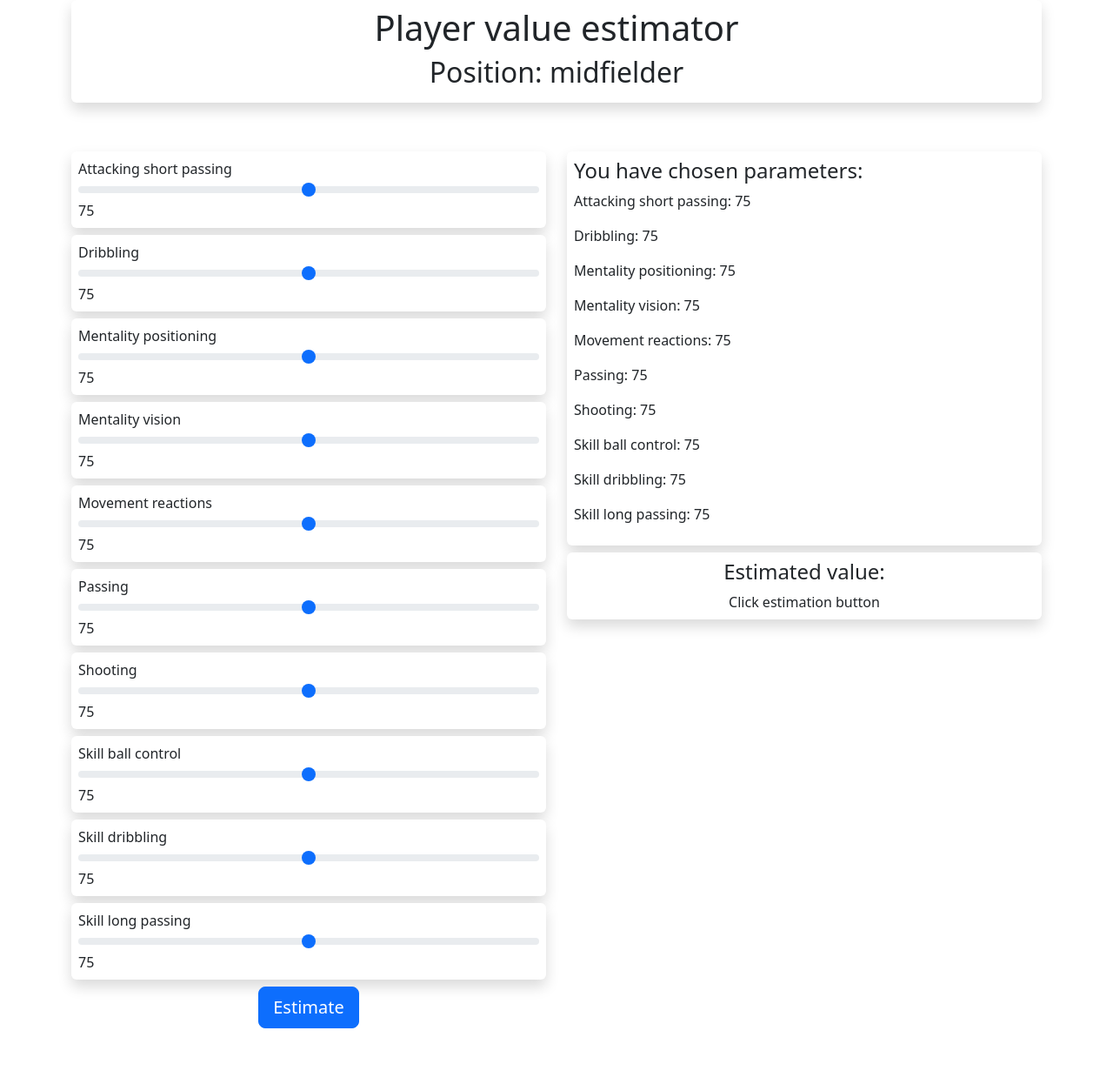
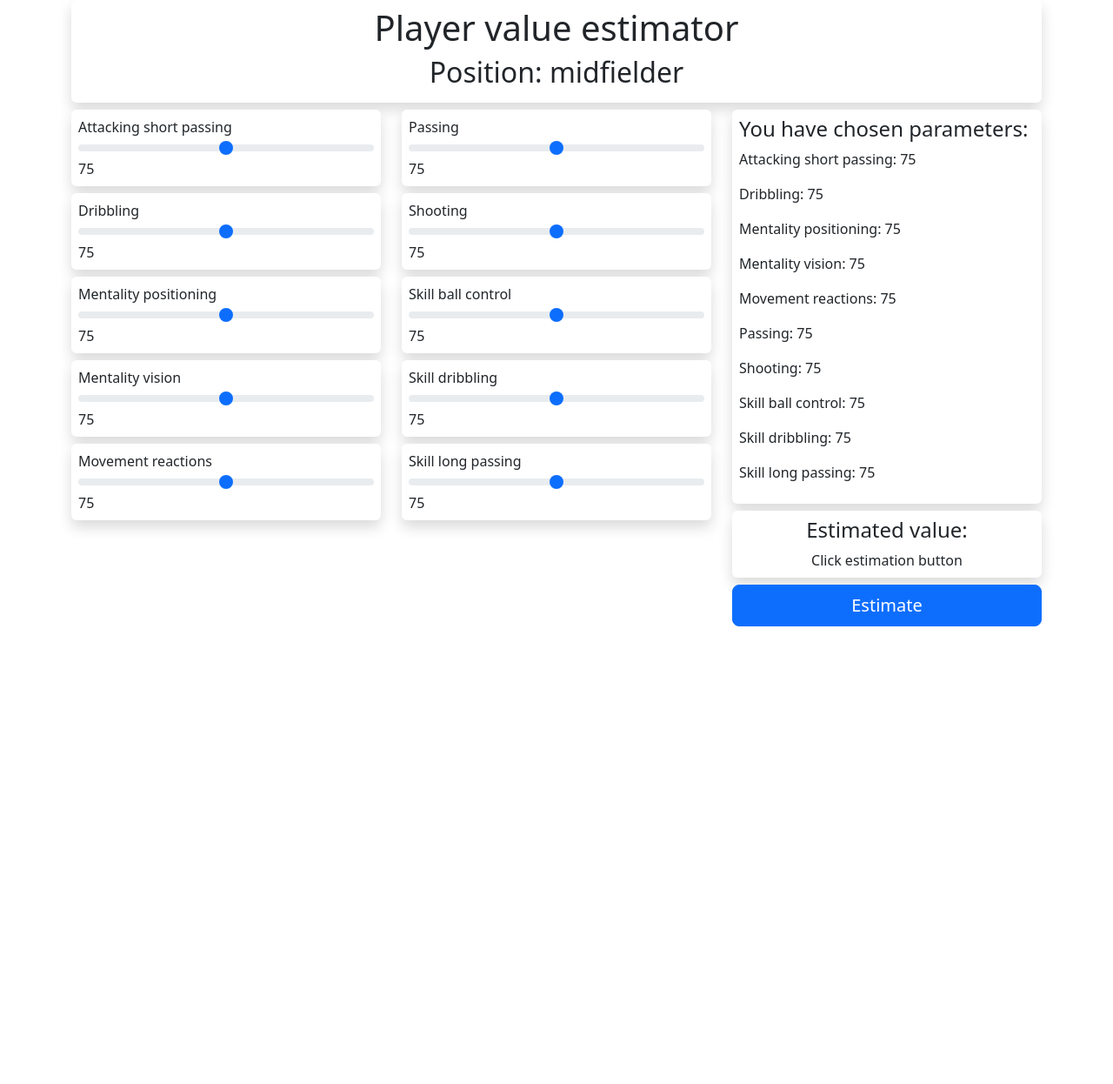
Before and after one commit to Arthemyst/Football_analysis, a Django app: page /midfielder_value_estimation/ in a window 1280 px wide. Shown: the part 120-1366 px from the top of the page at 87% size. After the commit the page ends 840 px from the top, so only its background shows below. Run offline with Django 3.2, Linux system fonts and the light colour scheme; parts of the project's set-up code (start-up, migrations or seed data) failed here and were passed over; some libraries are stand-ins or nearby versions.

Commit message:
Feat: Modification of midfielder value estimation page by changes in layout.

```diff
--- a/src/players/templates/players/midfielder_value_estimation.html
+++ b/src/players/templates/players/midfielder_value_estimation.html
@@ -6,12 +6,11 @@
         <h2>Position: midfielder</h2>
     </div>
 </center>
-<div class="row g-4 py-5 row-cols-1 row-cols-lg-2">
-
+<div class="flex row">
+    <div class="col-lg">
         <form method="post">
             {% csrf_token %}
 
-        <div class="column">
 
             <div class="item shadow p-2 mb-2 bg-body rounded">
                 Attacking short passing
@@ -19,12 +18,14 @@
                     oninput="showAmount_attacking_short_passing(this.value)" name="attacking_short_passing" />
                 <span id="attacking_short_passing">{{ attacking_short_passing }}</span>
             </div>
+
             <div class="item shadow p-2 mb-2 bg-body rounded">
                 Dribbling
                 <input type="range" class="form-range" value="{{ dribbling }}" min="50" max="100"
                     oninput="showAmount_dribbling(this.value)" name="dribbling" />
                 <span id="dribbling">{{ dribbling }}</span>
             </div>
+
             <div class="item shadow p-2 mb-2 bg-body rounded">
 
                 Mentality positioning
@@ -32,6 +33,7 @@
                     oninput="showAmount_mentality_positioning(this.value)" name="mentality_positioning" />
                 <span id="mentality_positioning">{{ mentality_positioning }}</span>
             </div>
+
             <div class="item shadow p-2 mb-2 bg-body rounded">
 
                 Mentality vision
@@ -47,7 +49,8 @@
                     oninput="showAmount_movement_reactions(this.value)" name="movement_reactions" />
                 <span id="movement_reactions">{{ movement_reactions }}</span>
             </div>
-
+    </div>
+    <div class="col-lg">
         <div class="item shadow p-2 mb-2 bg-body rounded">
 
             Passing
@@ -55,6 +58,7 @@
                 oninput="showAmount_passing(this.value)" name="passing" />
             <span id="passing">{{ passing }}</span>
         </div>
+
 
         <div class="item shadow p-2 mb-2 bg-body rounded">
 
@@ -88,13 +92,10 @@
             <span id="skill_long_passing">{{ skill_long_passing }}</span>
         </div>
 
+    </div>
 
-            <center>
-                <input type="submit" value="Estimate" class="btn btn-lg btn-primary my-2 my-sm-0">
-            </center>
-        </div>
-    </form>
-    <div class="feature col">
+
+    <div class="col-lg">
 
         <div class="item shadow p-2 mb-2 bg-body rounded">
             <h4>You have chosen parameters:</h4>
@@ -116,7 +117,13 @@
                 {{ pred_value }} {{ euro }}
             </div>
         </center>
+        <div>
+            <input type="submit" value="Estimate" class="block btn btn-lg btn-primary ">
         </div>
+
+    </div>
+    </form>
+
 </div>
 
 <script>
```
Lines whose indentation alone changed are shown as unchanged.
